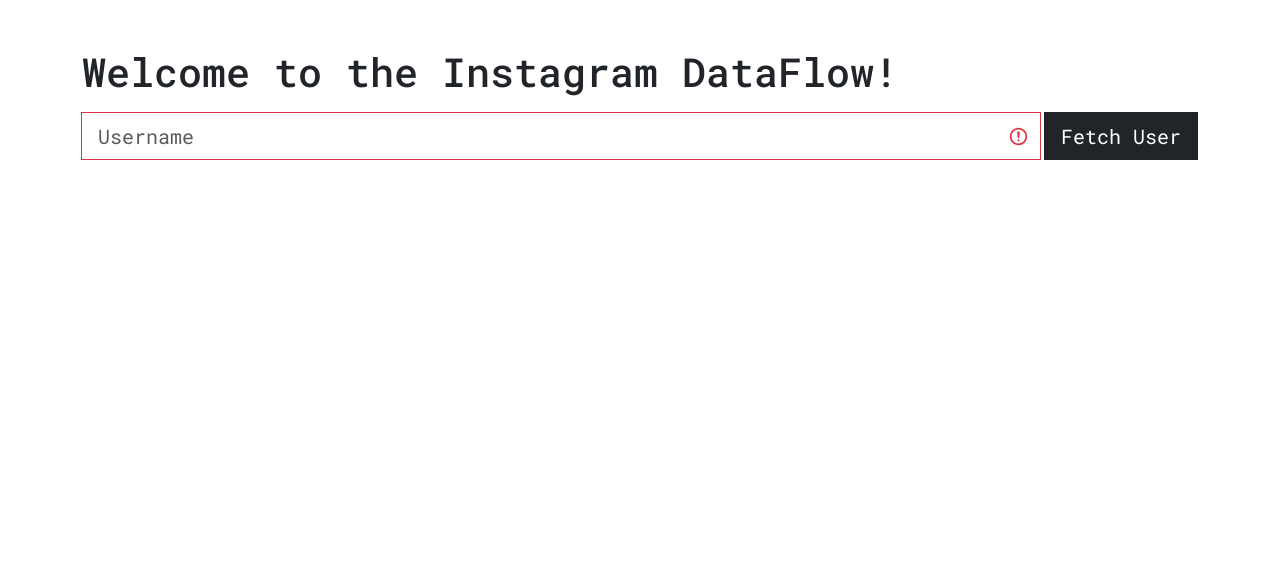
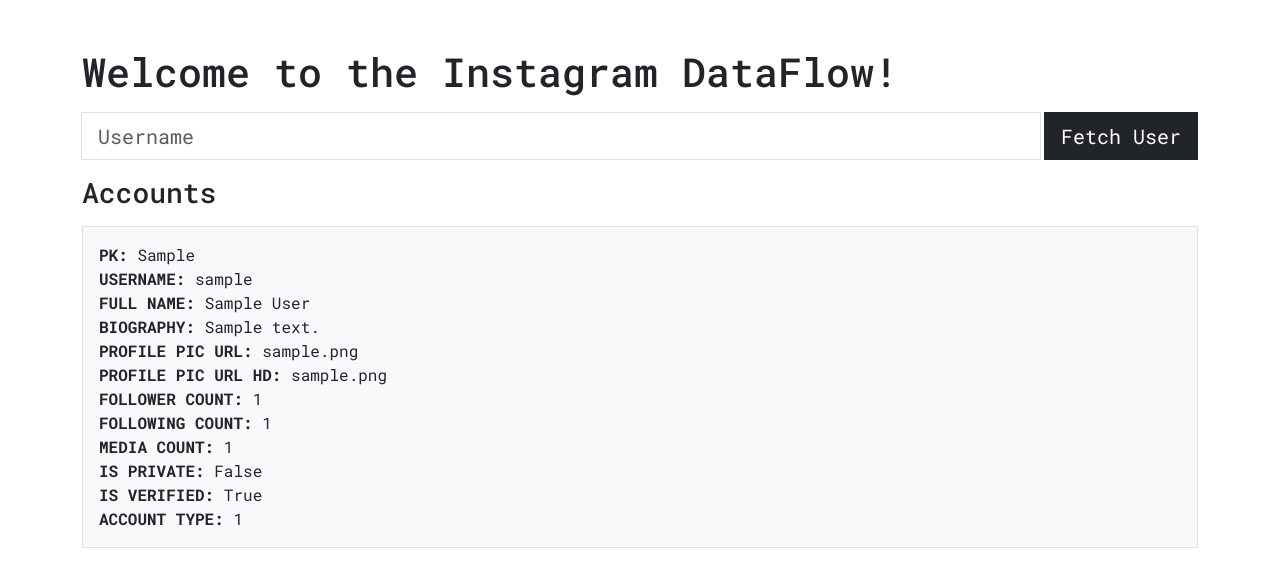
Before and after one commit to dvrkdev/insta-dataflow, a Flask app: page / in a window 1280 px wide. Shown: the part 56-643 px from the top of the page. Run offline with Flask 3, Linux system fonts and the light colour scheme; a user stored in the database is signed in; tables that the repository leaves empty hold one stand-in row (values such as "Sample post").

Commit message:
feat: enhance dashboard with account listing and improved form styling

```diff
--- a/app/routes/dashboard.py
+++ b/app/routes/dashboard.py
@@ -13,6 +13,7 @@ bp = Blueprint("dashboard", __name__, url_prefix="/")
 @login_required
 def index():
     form = UsernameForm()
+    accounts = Account.query.order_by(Account.created_at.desc()).all()
     if form.validate_on_submit():
 
         user_data = fetch_profile(form.username.data)
@@ -40,4 +41,4 @@ def index():
 
         flash("Account not found!", "danger")
         return redirect(url_for("dashboard.index"))
-    return render_template("dashboard.html", form=form)
+    return render_template("dashboard.html", form=form, accounts=accounts)
--- a/app/templates/dashboard.html
+++ b/app/templates/dashboard.html
@@ -3,9 +3,9 @@
 
 {% block content %}
     <h1 class="mb-3">Welcome to the Instagram DataFlow!</h1>
-    <form action="{{ url_for('dashboard.index') }}" method="post" class="input-group input-group-lg gap-1">
+    <form action="{{ url_for('dashboard.index') }}" method="post" class="input-group input-group-lg gap-1 mb-3">
         {{ form.hidden_tag() }}
-        {{ form.username(class="form-control is-invalid", placeholder="Username") }}
+        {{ form.username(class="form-control " + ("is-invalid" if form.username.errors else "") , placeholder="Username") }}
         {{ form.submit(class="btn btn-dark rounded-0") }}
         {% if form.username.errors %}
         <div class="invalid-feedback">
@@ -13,4 +13,26 @@
         </div>
     {% endif %}
     </form>
+    <!-- Accounts -->
+    {% if accounts %}
+        <h3 class="mb-3">Accounts</h3>
+        <ul class="list-group list-group-flush">
+            {% for account in accounts %}
+                <div class="bg-light p-3 border mb-2">
+                    <p class="mb-0"><strong>PK: </strong>{{ account.pk }}</p>
+                    <p class="mb-0"><strong>USERNAME: </strong>{{ account.username }}</p>
+                    <p class="mb-0"><strong>FULL NAME: </strong>{{ account.full_name }}</p>
+                    <p class="mb-0"><strong>BIOGRAPHY: </strong>{{ account.biography }}</p>
+                    <p class="mb-0"><strong>PROFILE PIC URL: </strong>{{ account.profile_pic_url }}</p>
+                    <p class="mb-0"><strong>PROFILE PIC URL HD: </strong>{{ account.profile_pic_url_hd }}</p>
+                    <p class="mb-0"><strong>FOLLOWER COUNT: </strong>{{ account.follower_count }}</p>
+                    <p class="mb-0"><strong>FOLLOWING COUNT: </strong>{{ account.following_count }}</p>
+                    <p class="mb-0"><strong>MEDIA COUNT: </strong>{{ account.media_count }}</p>
+                    <p class="mb-0"><strong>IS PRIVATE: </strong>{{ account.is_private }}</p>
+                    <p class="mb-0"><strong>IS VERIFIED: </strong>{{ account.is_verified }}</p>
+                    <p class="mb-0"><strong>ACCOUNT TYPE: </strong>{{ account.account_type }}</p>
+                </div>
+            {% endfor %}
+        </ul>
+    {% endif %}
 {% endblock %}
```
Also changed, not shown: TODO.md (+0 -1 lines).
